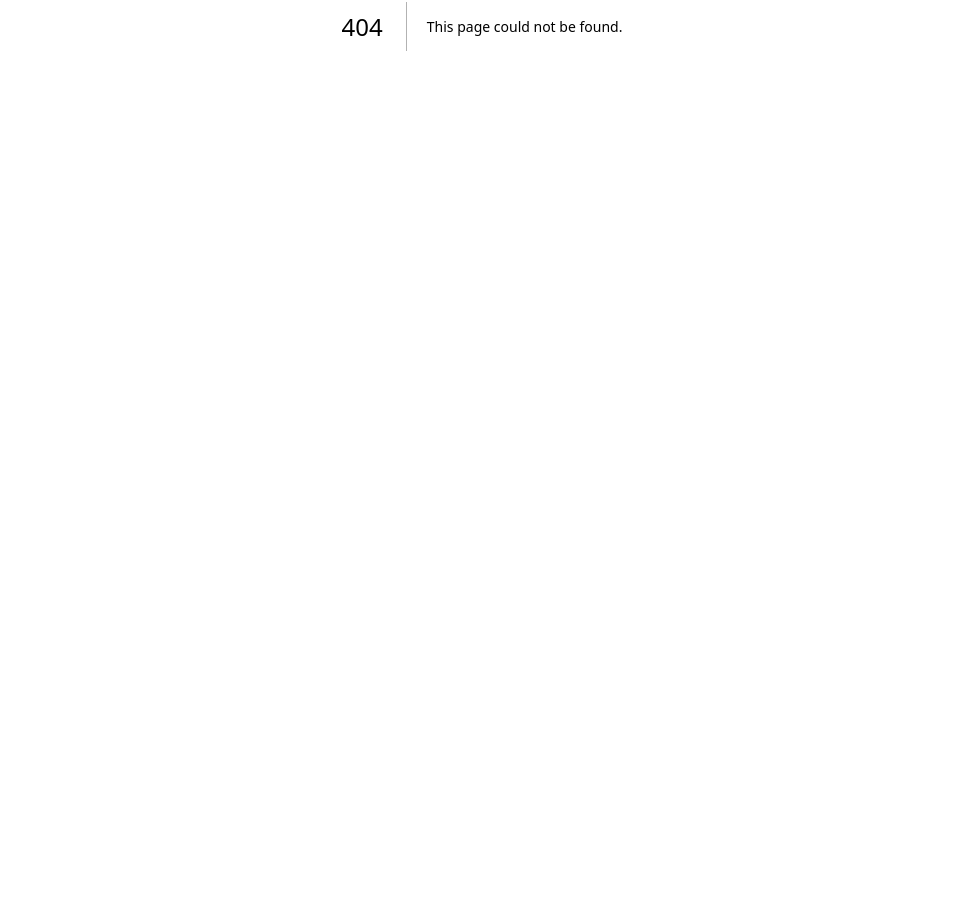
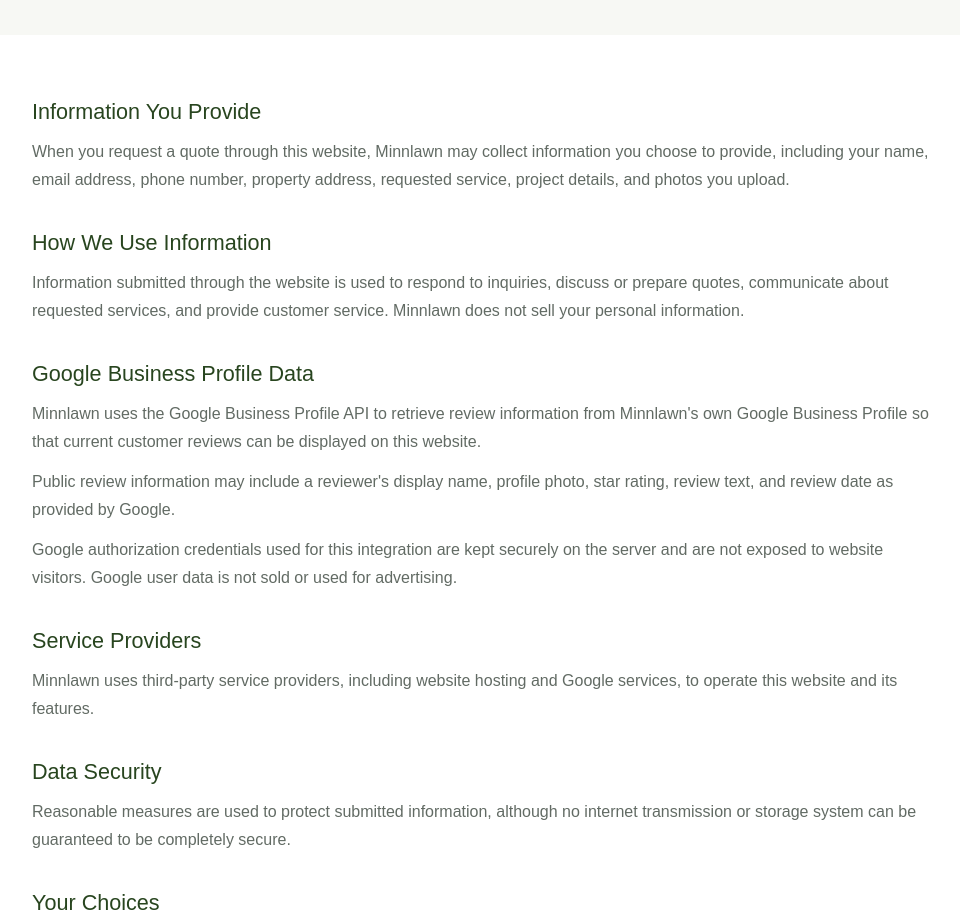
Before and after one commit to Yohan-minnlawn/minnlawn, a Next.js app: page /privacy in a window 1280 px wide. Before the commit this address had no page. Shown: the part 374-1297 px from the top of the page, without its empty margins (158-1118 px from the left). Before the commit the page ends 800 px from the top, so only its background shows below. Built offline with nearby package versions, Linux system fonts and the light colour scheme.

Commit message:
Add privacy policy and terms for Google OAuth

```diff
--- a/app/globals.css
+++ b/app/globals.css
@@ -1151,6 +1151,58 @@
   color: var(--green-hover);
 }
 
+/* Legal pages */
+
+.legal-page {
+  padding: 64px 0 96px;
+  background: #ffffff;
+}
+
+.legal-page__content {
+  width: min(calc(100% - 48px), 900px);
+}
+
+.legal-page__content h2 {
+  margin-top: 36px;
+  color: var(--green-dark);
+  font-size: 1.35rem;
+  line-height: 1.25;
+}
+
+.legal-page__content h2:first-child {
+  margin-top: 0;
+}
+
+.legal-page__content p {
+  margin-top: 12px;
+  color: var(--text-muted);
+  line-height: 1.75;
+}
+
+.site-footer__bottom {
+  display: flex;
+  align-items: center;
+  justify-content: space-between;
+  gap: 18px;
+  flex-wrap: wrap;
+}
+
+.site-footer__legal {
+  display: flex;
+  gap: 18px;
+}
+
+.site-footer__legal a {
+  color: var(--text-muted);
+  font-size: 0.76rem;
+  text-decoration: underline;
+  text-underline-offset: 3px;
+}
+
+.site-footer__legal a:hover {
+  color: var(--green-dark);
+}
+
 .page-hero {
   width: min(calc(100% - 48px), 1440px);
   margin-inline: auto;
--- /dev/null
+++ b/app/privacy/page.tsx
@@ -0,0 +1,95 @@
+import type { Metadata } from "next";
+import SiteHeader from "@/components/SiteHeader";
+import Footer from "@/components/Footer";
+
+export const metadata: Metadata = {
+  title: "Privacy Policy",
+  description: "Privacy policy for Minnlawn Lawn & Landscape.",
+  alternates: {
+    canonical: "/privacy",
+  },
+};
+
+export default function PrivacyPage() {
+  return (
+    <main>
+      <SiteHeader />
+
+      <section className="page-hero">
+        <div className="container">
+          <p className="eyebrow">Privacy</p>
+          <h1>Privacy Policy</h1>
+          <p>Effective September 22, 2026</p>
+        </div>
+      </section>
+
+      <section className="legal-page">
+        <div className="container legal-page__content">
+          <h2>Information You Provide</h2>
+          <p>
+            When you request a quote through this website, Minnlawn may collect
+            information you choose to provide, including your name, email
+            address, phone number, property address, requested service, project
+            details, and photos you upload.
+          </p>
+
+          <h2>How We Use Information</h2>
+          <p>
+            Information submitted through the website is used to respond to
+            inquiries, discuss or prepare quotes, communicate about requested
+            services, and provide customer service. Minnlawn does not sell your
+            personal information.
+          </p>
+
+          <h2>Google Business Profile Data</h2>
+          <p>
+            Minnlawn uses the Google Business Profile API to retrieve review
+            information from Minnlawn&apos;s own Google Business Profile so that
+            current customer reviews can be displayed on this website.
+          </p>
+
+          <p>
+            Public review information may include a reviewer&apos;s display name,
+            profile photo, star rating, review text, and review date as provided
+            by Google.
+          </p>
+
+          <p>
+            Google authorization credentials used for this integration are kept
+            securely on the server and are not exposed to website visitors.
+            Google user data is not sold or used for advertising.
+          </p>
+
+          <h2>Service Providers</h2>
+          <p>
+            Minnlawn uses third-party service providers, including website
+            hosting and Google services, to operate this website and its
+            features.
+          </p>
+
+          <h2>Data Security</h2>
+          <p>
+            Reasonable measures are used to protect submitted information,
+            although no internet transmission or storage system can be
+            guaranteed to be completely secure.
+          </p>
+
+          <h2>Your Choices</h2>
+          <p>
+            You may contact Minnlawn to ask about information you previously
+            submitted through this website or to request correction or deletion
+            when appropriate.
+          </p>
+
+          <h2>Contact</h2>
+          <p>
+            For privacy questions, contact Minnlawn through the website or call
+            507-405-0911.
+          </p>
+        </div>
+      </section>
+
+      <Footer />
+    </main>
+  );
+}
--- /dev/null
+++ b/app/terms/page.tsx
@@ -0,0 +1,88 @@
+import type { Metadata } from "next";
+import SiteHeader from "@/components/SiteHeader";
+import Footer from "@/components/Footer";
+
+export const metadata: Metadata = {
+  title: "Terms of Service",
+  description: "Website terms for Minnlawn Lawn & Landscape.",
+  alternates: {
+    canonical: "/terms",
+  },
+};
+
+export default function TermsPage() {
+  return (
+    <main>
+      <SiteHeader />
+
+      <section className="page-hero">
+        <div className="container">
+          <p className="eyebrow">Website Terms</p>
+          <h1>Terms of Service</h1>
+          <p>Effective September 22, 2026</p>
+        </div>
+      </section>
+
+      <section className="legal-page">
+        <div className="container legal-page__content">
+          <h2>Website Use</h2>
+          <p>
+            This website provides information about Minnlawn Lawn &amp;
+            Landscape, its services, completed work, and ways to request a
+            quote.
+          </p>
+
+          <h2>Quotes and Services</h2>
+          <p>
+            Submitting a website inquiry or quote request does not create a
+            service contract. Pricing, availability, scope, scheduling, and
+            other service terms are confirmed separately with Minnlawn.
+          </p>
+
+          <h2>Photo Uploads</h2>
+          <p>
+            If you upload photos with a quote request, you confirm that you have
+            permission to provide those images and allow Minnlawn to use them to
+            evaluate your requested project.
+          </p>
+
+          <h2>Google Reviews</h2>
+          <p>
+            Reviews displayed on this website may be retrieved from Minnlawn&apos;s
+            Google Business Profile. Review content, reviewer names, profile
+            photos, ratings, and dates are provided by Google and the individual
+            reviewers.
+          </p>
+
+          <h2>Website Content</h2>
+          <p>
+            Unless otherwise noted, website content and Minnlawn-owned project
+            images may not be copied or republished for commercial purposes
+            without permission.
+          </p>
+
+          <h2>Availability and Accuracy</h2>
+          <p>
+            Minnlawn works to keep website information accurate and available,
+            but information may change and the website may occasionally be
+            unavailable.
+          </p>
+
+          <h2>Changes</h2>
+          <p>
+            These terms may be updated when the website, services, or applicable
+            requirements change.
+          </p>
+
+          <h2>Contact</h2>
+          <p>
+            Questions about these terms may be sent through the website or by
+            calling Minnlawn at 507-405-0911.
+          </p>
+        </div>
+      </section>
+
+      <Footer />
+    </main>
+  );
+}
--- a/components/Footer.tsx
+++ b/components/Footer.tsx
@@ -68,6 +68,11 @@
           &copy; {new Date().getFullYear()} Minnlawn Lawn &amp; Landscape. All
           rights reserved.
         </p>
+
+        <nav className="site-footer__legal" aria-label="Legal">
+          <Link href="/privacy">Privacy Policy</Link>
+          <Link href="/terms">Terms of Service</Link>
+        </nav>
       </div>
     </footer>
   );
```
